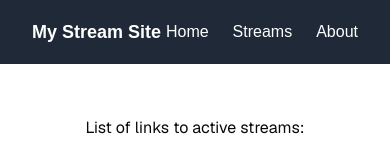
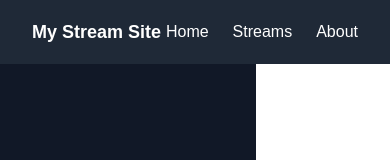
Before and after one commit to Michael-Patrick-Lynch/streaming_app_web_client, a Next.js app: page / in a window 390 px wide. Shown: the top 160 px of the page. Built offline with nearby package versions, Linux system fonts and the light colour scheme; no server answers.

Commit message:
Chat goes to the right or below depending on screen size. But I added a bug where there is a big blank space on the right side of the screen where the side bar would be (bug occurs if you are on a small screen)

```diff
--- a/app/[name]/page.tsx
+++ b/app/[name]/page.tsx
@@ -3,6 +3,7 @@
 import React, { useState, useEffect, use } from 'react';
 import dynamic from 'next/dynamic';
 import LiveChat from '@/components/LiveChat';
+import StreamDescriptionCard from '@/components/StreamDescriptionCard';
 
 interface PageParams {
   params: Promise<{
@@ -30,8 +31,10 @@ export default function VideoStreamPage({ params }: PageParams) {
   }
 
   return (
-    <div className="flex min-h-screen items-center justify-center bg-black">
-      <div className="w-full max-w-4xl aspect-video">
+    <div className="flex flex-col lg:flex-row">
+      {/* Video Player and Description */}
+      <div className="flex-1">
+        <div className="w-full aspect-video">
           <ReactPlayer
             url={streamUrl}
             playing
@@ -48,8 +51,13 @@ export default function VideoStreamPage({ params }: PageParams) {
             }}
           />
         </div>
+        <div className="w-full">
+          <StreamDescriptionCard streamerName={name} />
+        </div>
+      </div>
 
-      <div className="w-80">
+      {/* Live Chat */}
+      <div className="w-full lg:w-1/3">
         <LiveChat streamerName={name} />
       </div>
     </div>
--- a/app/layout.tsx
+++ b/app/layout.tsx
@@ -31,11 +31,16 @@ export default function RootLayout({
         className={`${geistSans.variable} ${geistMono.variable} antialiased`}
       >
         <UserProvider>
-          <div className="top-0 left-0 w-full z-50">
-            <Navbar />
+          <div className="flex min-h-screen">
+            <div className="fixed top-0 left-0 w-64 h-full z-50 bg-gray-900">
+              <Navbar />
+              <RecommendedChannels />
+            </div>
+
+            <div className="ml-64 flex-1">
+              <div className="mt-16">{children}</div>
+            </div>
           </div>
-          {children}
-          <RecommendedChannels/>
         </UserProvider>
       </body>
     </html>
--- a/components/LiveChat.tsx
+++ b/components/LiveChat.tsx
@@ -56,7 +56,7 @@ export default function LiveChat({ streamerName }: LiveChatProps) {
   };
 
   return (
-    <div className="p-4 text-white bg-gray-800 max-w-md">
+    <div className="p-4 text-white bg-gray-800 h-full">
       <h2 className="font-bold mb-2">Live Chat for: {streamerName}</h2>
       <div className="border border-gray-700 p-2 h-48 overflow-y-auto mb-2">
         {messages.map((msg, idx) => (
@@ -67,7 +67,7 @@ export default function LiveChat({ streamerName }: LiveChatProps) {
       </div>
       <div className="flex">
         <input
-          className="flex-1 border border-gray-700 p-1 text-black"
+          className="flex-1 border border-gray-700 p-1 text-black max-w-sm"
           type="text"
           placeholder="Say something..."
           value={inputValue}
--- /dev/null
+++ b/components/StreamDescriptionCard.tsx
@@ -0,0 +1,16 @@
+interface StreamDescriptionCardProps {
+  streamerName: string;
+}
+
+export default function StreamDescriptionCard({
+  streamerName,
+}: StreamDescriptionCardProps) {
+  return (
+    <div className="p-4 text-white bg-gray-800">
+      <h2 className="font-bold mb-2">{streamerName}</h2>
+      <button className="ml-2 bg-blue-600 hover:bg-blue-700 px-4 py-1 rounded">
+        Subscribe
+      </button>
+    </div>
+  );
+}
```
Lines whose indentation alone changed are shown as unchanged.
